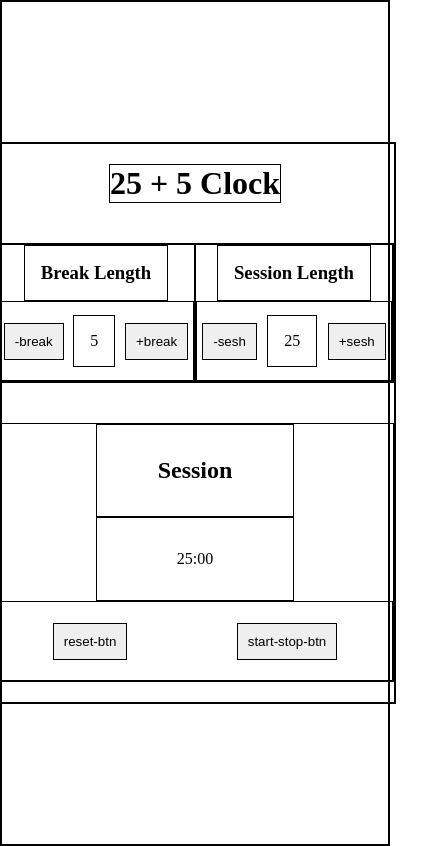
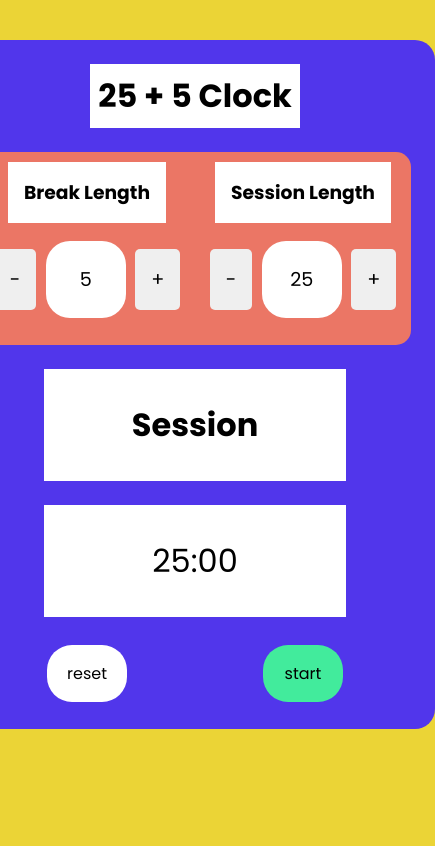
Before and after one commit to bhunor97/FCC_Frontend_Libraries_Cert_projects, a React (Create React App) app in the folder clock/: page / in a window 390 px wide. Shown: the whole page, 435 px wide, since content can reach past the window. Built offline with nearby package versions, Linux system fonts and the light colour scheme.

Commit message:
clock styled - not responsive yet

```diff
--- a/clock/public/index.html
+++ b/clock/public/index.html
@@ -11,6 +11,12 @@
     />
     <link rel="apple-touch-icon" href="%PUBLIC_URL%/logo192.png" />
     <link rel="manifest" href="%PUBLIC_URL%/manifest.json" />
+    <link rel="preconnect" href="https://fonts.googleapis.com" />
+    <link rel="preconnect" href="https://fonts.gstatic.com" crossorigin />
+    <link
+      href="https://fonts.googleapis.com/css2?family=Poppins:wght@300;400;500;700&display=swap"
+      rel="stylesheet"
+    />
     <title>25 + 5 Clock</title>
   </head>
   <body>
--- a/clock/src/components/App.js
+++ b/clock/src/components/App.js
@@ -163,18 +163,20 @@ function App() {
   // JSX PART
   return (
     <div className="App">
+      <div className="title-div">
         <h1>25 + 5 Clock</h1>
+      </div>
       <div className="break-session-container">
         {/* Break Length Section */}
         <section id="break-label">
           <h3>Break Length</h3>
           <div className="btn-display-container">
             <button id="break-decrement" onClick={decrementBreak}>
-              -break
+              -
             </button>
             <div id="break-length">{currentBreakLenght}</div>
             <button id="break-increment" onClick={incrementBreak}>
-              +break
+              +
             </button>
           </div>
         </section>
@@ -183,11 +185,11 @@ function App() {
           <h3>Session Length</h3>
           <div className="btn-display-container">
             <button id="session-decrement" onClick={decrementSesh}>
-              -sesh
+              -
             </button>
             <div id="session-length">{currentSeshLength}</div>
             <button id="session-increment" onClick={incrementSesh}>
-              +sesh
+              +
             </button>
           </div>
         </section>
@@ -201,11 +203,13 @@ function App() {
           {currentSecond < 10 ? ("0" + currentSecond).slice(-2) : currentSecond}
         </div>
         <div className="btn-display-container">
-          <button id="reset" onClick={resetFunc}>
-            reset-btn
+          <button id="reset" className="reset" onClick={resetFunc}>
+            reset
           </button>
+          {isRunning ? (
             <button
               id="start_stop"
+              className="start-stop-start"
               onClick={() => {
                 // isRunning toggle
                 if (isRunning === true) {
@@ -217,8 +221,26 @@ function App() {
                 startTimer();
               }}
             >
-            start-stop-btn
+              {!isRunning ? "start" : "stop"}
             </button>
+          ) : (
+            <button
+              id="start_stop"
+              className="start-stop-stop"
+              onClick={() => {
+                // isRunning toggle
+                if (isRunning === true) {
+                  setIsRunning(false);
+                } else if (isRunning === false) {
+                  setIsRunning(true);
+                }
+                // startTimer function call
+                startTimer();
+              }}
+            >
+              {!isRunning ? "start" : "stop"}
+            </button>
+          )}
         </div>
       </section>
       {/* Audio */}
--- a/clock/src/components/style.css
+++ b/clock/src/components/style.css
@@ -3,7 +3,16 @@
   box-sizing: border-box;
   padding: 0;
   margin: 0;
-  border: 1px solid black;
+  /* border: 1px solid black; */
+  font-family: "Poppins", sans-serif;
+}
+
+:root {
+  --color1: #5136eb;
+  --color2: #eb7665;
+  --color3: #654eeb;
+  --color4: #ebd436;
+  --color5: #42eb9c;
 }
 
 body {
@@ -11,7 +20,8 @@ body {
   flex-direction: column;
   align-items: center;
   justify-content: center;
-  height: 100vh;
+  height: 100%;
+  background-color: #ebd436;
 }
 
 .App {
@@ -19,17 +29,36 @@ body {
   flex-direction: column;
   align-items: center;
   justify-content: space-around;
-  min-width: 25rem;
-  min-height: 35rem;
+  min-width: 30rem;
+  min-height: 40rem;
+  margin-top: 2.5rem;
+  padding: 0 1.5rem 0 1.5rem;
+  border-radius: 20px;
+  background-color: var(--color1);
 }
 
 /* containers */
+.title-div {
+  display: flex;
+  flex-direction: row;
+  align-items: stretch;
+  justify-content: center;
+  padding: 1.5rem;
+  background-color: var(--color1);
+}
+
+h1 {
+  padding: 0.5rem;
+  background-color: #fff;
+}
+
 .break-session-container {
   display: flex;
   flex-direction: row;
   align-items: stretch;
   justify-content: center;
   width: 100%;
+  background-color: var(--color1);
 }
 
 .btn-display-container {
@@ -38,11 +67,34 @@ body {
   align-items: center;
   justify-content: space-around;
   width: 100%;
-  min-height: 5rem;
+  min-height: 7rem;
   text-align: center;
 }
 
-/* elements */
+#session-increment,
+#session-decrement,
+#break-increment,
+#break-decrement {
+  display: flex;
+  flex-direction: column;
+  align-items: center;
+  justify-content: center;
+  padding: 1rem;
+  border: none;
+  font-size: 1.2rem;
+  border-radius: 5px;
+  transition: 0.1s ease;
+}
+
+#session-increment:active,
+#session-decrement:active,
+#break-increment:active,
+#break-decrement:active {
+  transform: scale(0.9);
+  background-color: var(--color4);
+  /* color: #fff; */
+}
+
 section {
   display: flex;
   flex-direction: column;
@@ -58,16 +110,43 @@ button {
 
 h3 {
   padding: 1rem;
+  background-color: #fff;
 }
 
 #timer-label {
-  font-size: 1.5rem;
-  font-weight: 700;
+  font-size: 2rem;
+  font-weight: 800;
+  padding: 1.5rem;
+  background-color: #fff;
+}
+
+#break-label,
+#session-label {
+  display: flex;
+  flex-direction: column;
+  align-items: center;
+  justify-content: center;
+  padding: 10px;
+  background-color: var(--color2);
+}
+
+#break-label {
+  border-top-left-radius: 15px;
+  border-bottom-left-radius: 15px;
+}
+
+#session-label {
+  border-top-right-radius: 15px;
+  border-bottom-right-radius: 15px;
 }
 
 #break-length,
 #session-length {
-  padding: 1rem;
+  padding: 1.5rem;
+  background-color: #fff;
+  width: 5rem;
+  border-radius: 1.5rem;
+  font-size: 1.2rem;
 }
 
 #time-left,
@@ -77,5 +156,54 @@ h3 {
   align-items: center;
   justify-content: center;
   padding: 2rem;
-  min-width: 50%;
+  min-width: 70%;
+  margin-top: 1.5rem;
+  background-color: #fff;
 }
+
+#timer-label {
+  background-color: #fff;
+}
+
+#time-left {
+  font-size: 2rem;
+}
+
+/* Start - stop buttons */
+.start-stop-start,
+.start-stop-stop,
+.reset {
+  display: flex;
+  flex-direction: column;
+  align-items: center;
+  justify-content: center;
+  width: 5rem;
+  padding: 1rem;
+  border: none;
+  font-size: 1rem;
+  border-radius: 25px;
+  transition: 0.1s ease;
+}
+
+.start-stop-start:active,
+.start-stop-stop:active,
+.reset:active {
+  transform: scale(0.9);
+}
+
+.reset {
+  background-color: #fff;
+}
+
+.start-stop-start {
+  background-color: var(--color2);
+}
+
+.start_stop:active,
+.reset:active {
+  transform: scale(0.9);
+}
+
+.start-stop-stop {
+  background-color: var(--color5);
+}
```
Lines whose indentation alone changed are shown as unchanged.
